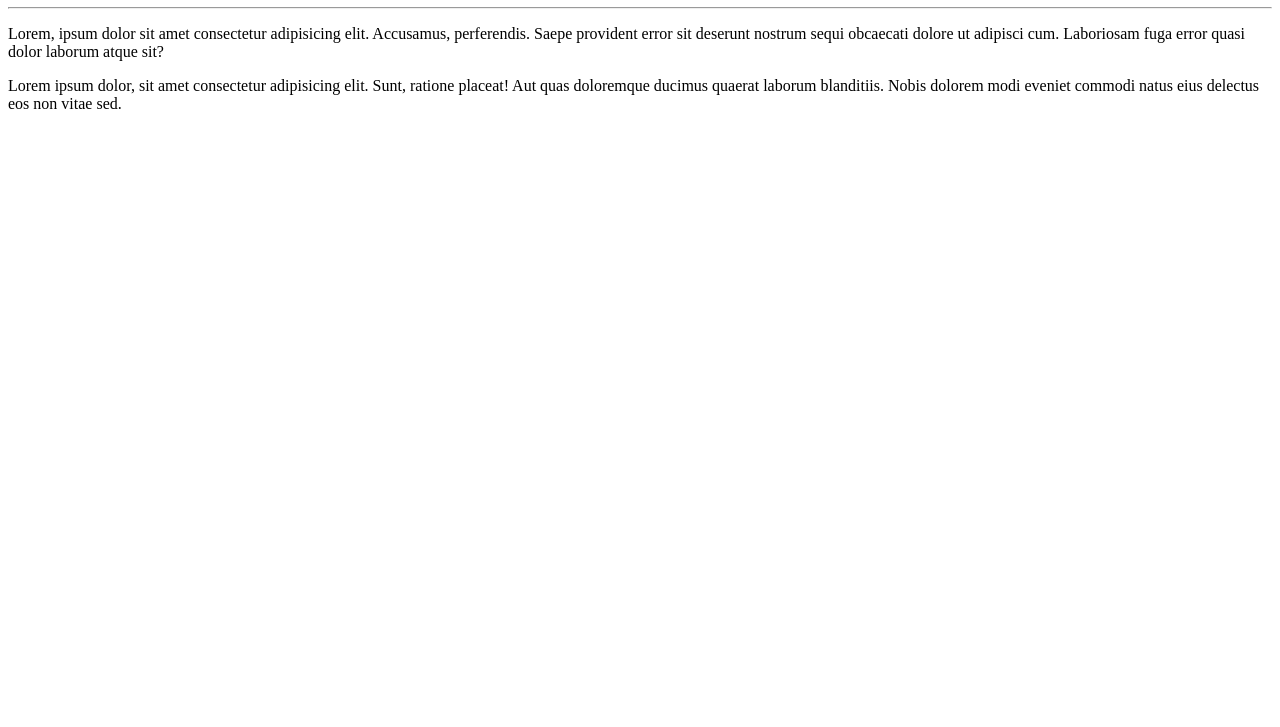
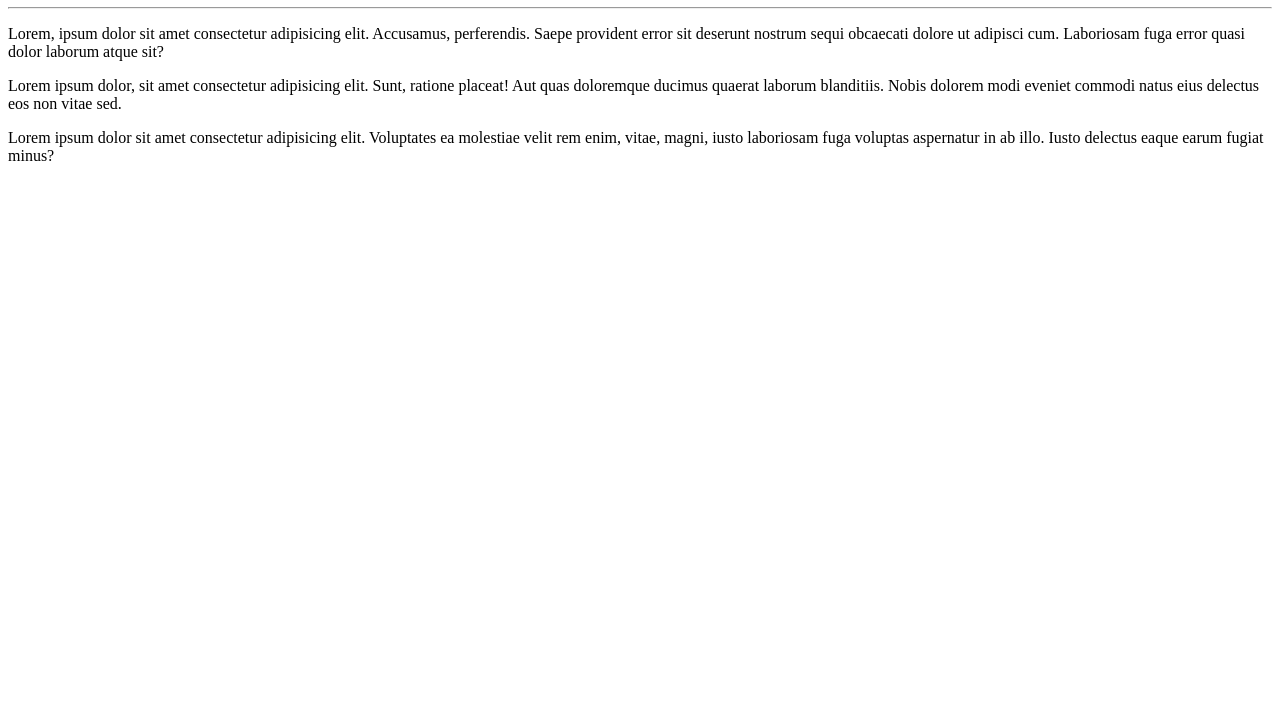
Before and after one commit to RianZenki/Ola-Mundo, a plain HTML site: page site-exemplo/index.html in a window 1280 px wide. Shown: the part 73-800 px from the top of the page. Drawn offline with Linux system fonts and the light colour scheme.

Commit message:
Alteração no index

```diff
--- a/site-exemplo/index.html
+++ b/site-exemplo/index.html
@@ -10,6 +10,7 @@
     <hr>
     <p>Lorem, ipsum dolor sit amet consectetur adipisicing elit. Accusamus, perferendis. Saepe provident error sit deserunt nostrum sequi obcaecati dolore ut adipisci cum. Laboriosam fuga error quasi dolor laborum atque sit?</p>
     <p>Lorem ipsum dolor, sit amet consectetur adipisicing elit. Sunt, ratione placeat! Aut quas doloremque ducimus quaerat laborum blanditiis. Nobis dolorem modi eveniet commodi natus eius delectus eos non vitae sed.</p>
+    <p>Lorem ipsum dolor sit amet consectetur adipisicing elit. Voluptates ea molestiae velit rem enim, vitae, magni, iusto laboriosam fuga voluptas aspernatur in ab illo. Iusto delectus eaque earum fugiat minus?</p>
 
 </body>
 </html>
```
